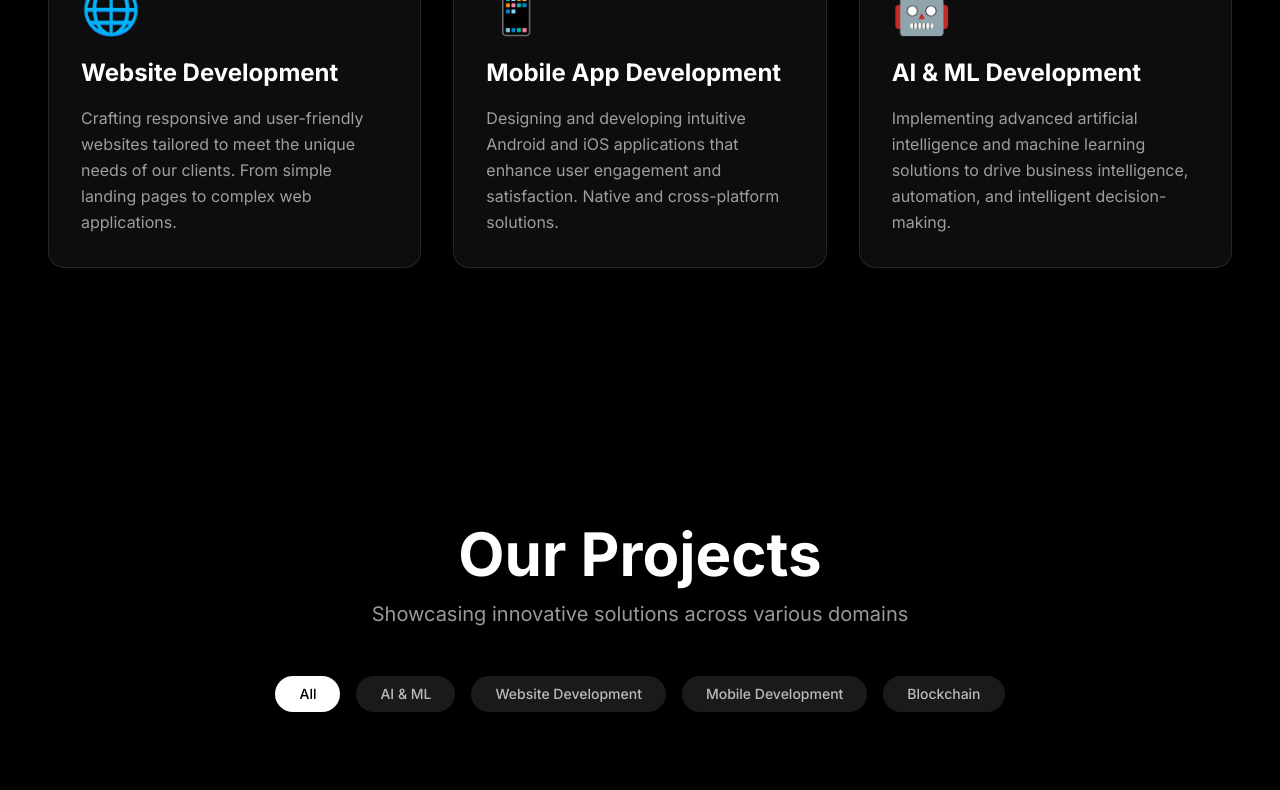
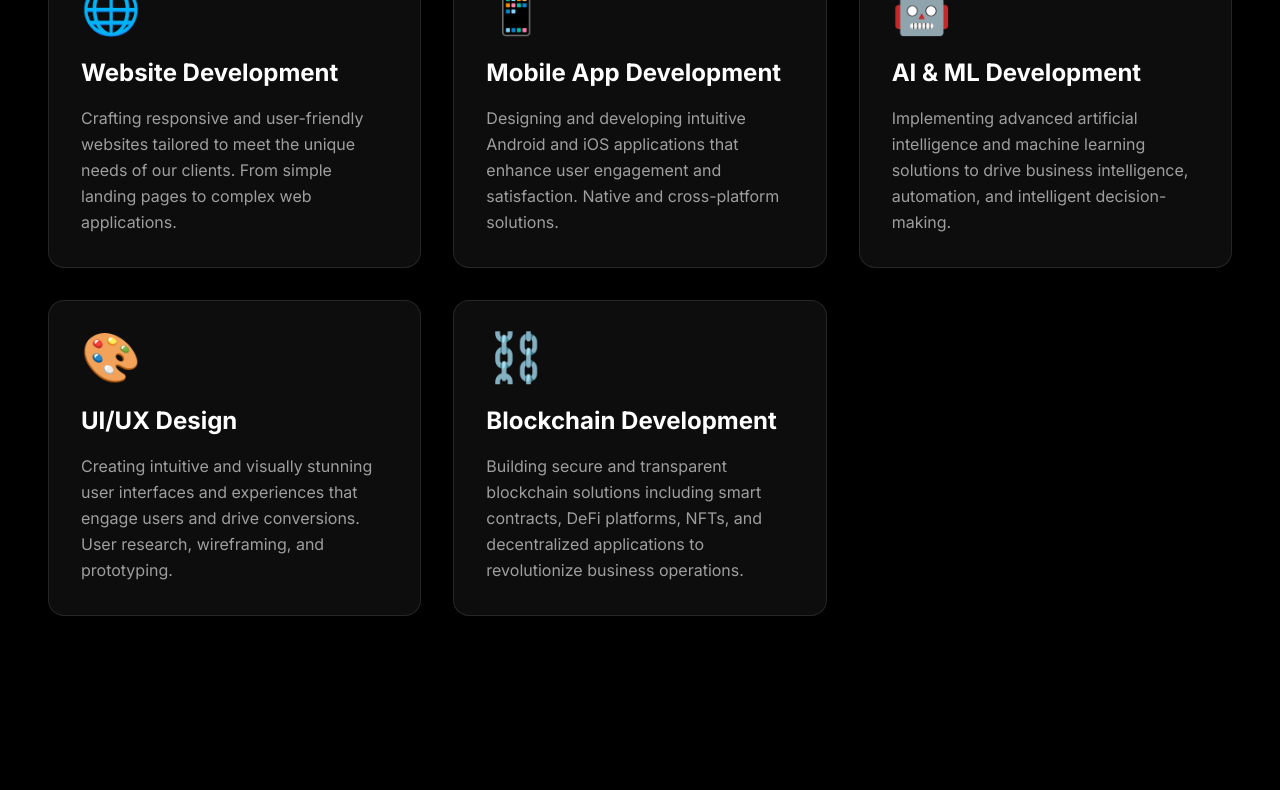
Before and after one commit to parradarwing72-wq/Ancore-Digital, a Next.js app: page / in a window 1280 px wide. Shown: the part 1160-1950 px from the top of the page. Built offline with nearby package versions, Linux system fonts and the light colour scheme.

Commit message:
add CTO photo

```diff
--- a/components/Services.tsx
+++ b/components/Services.tsx
@@ -17,6 +17,16 @@ const services = [
     title: 'AI & ML Development',
     description: 'Implementing advanced artificial intelligence and machine learning solutions to drive business intelligence, automation, and intelligent decision-making.',
     icon: '🤖',
+  },
+  {
+    title: 'UI/UX Design',
+    description: 'Creating intuitive and visually stunning user interfaces and experiences that engage users and drive conversions. User research, wireframing, and prototyping.',
+    icon: '🎨',
+  },
+  {
+    title: 'Blockchain Development',
+    description: 'Building secure and transparent blockchain solutions including smart contracts, DeFi platforms, NFTs, and decentralized applications to revolutionize business operations.',
+    icon: '⛓️',
   },
 ]
 
@@ -39,7 +49,7 @@ export default function Services() {
           </p>
         </motion.div>
 
-        <div className="grid md:grid-cols-3 gap-8">
+        <div className="grid md:grid-cols-2 lg:grid-cols-3 gap-8">
           {services.map((service, index) => (
             <motion.div
               key={service.title}
--- a/components/Team.tsx
+++ b/components/Team.tsx
@@ -10,29 +10,9 @@ const teamMembers = [
     image: '/assets/people/CEO.jpg',
   },
   {
-    name: 'Developer 2',
-    role: 'Senior Full-Stack Developer',
-    image: '/assets/people/developer1.jpg',
-  },
-  {
-    name: 'Developer 3',
-    role: 'Mobile App Developer',
-    image: '/assets/people/developer2.jpg',
-  },
-  {
-    name: 'Developer 4',
-    role: 'AI/ML Engineer',
-    image: '/assets/people/developer3.jpg',
-  },
-  {
-    name: 'Developer 5',
-    role: 'Blockchain Developer',
-    image: '/assets/people/developer4.jpg',
-  },
-  {
-    name: 'Developer 6',
-    role: 'UI/UX Designer & Developer',
-    image: '/assets/people/developer5.jpg',
+    name: 'CTO',
+    role: 'Chief Technology Officer',
+    image: '/assets/people/CTO.jpg',
   },
 ]
 
@@ -51,11 +31,11 @@ export default function Team() {
             Our Team
           </h2>
           <p className="text-xl text-white/60 max-w-2xl mx-auto">
-            Six dedicated developers committed to delivering innovative solutions
+            Leadership team committed to delivering innovative solutions
           </p>
         </motion.div>
 
-        <div className="grid md:grid-cols-2 lg:grid-cols-3 gap-8">
+        <div className="grid md:grid-cols-2 gap-8 max-w-4xl mx-auto">
           {teamMembers.map((member, index) => (
             <motion.div
               key={member.name}
```
Also changed, not shown: public/assets/people/CTO.jpg (added).
